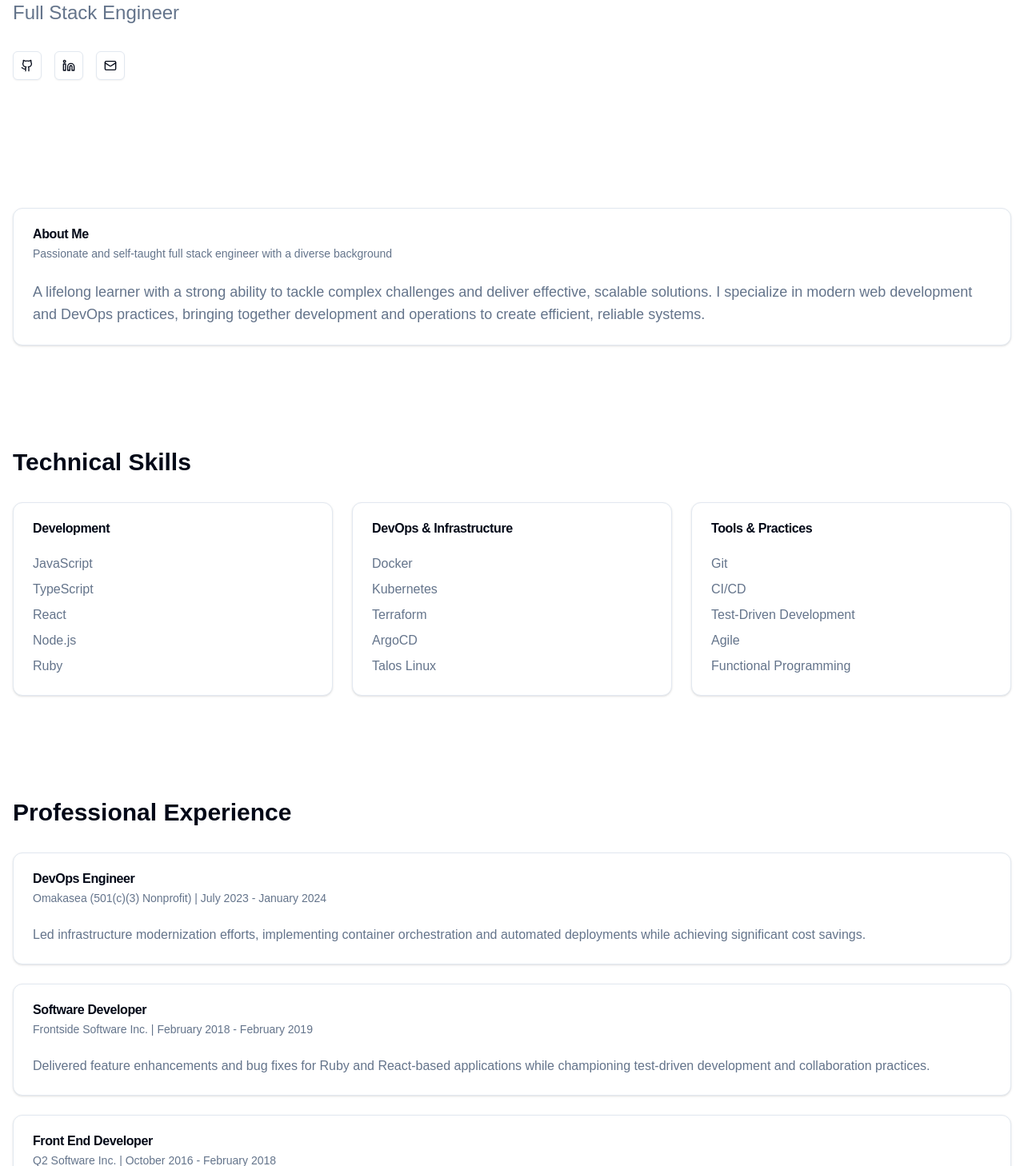
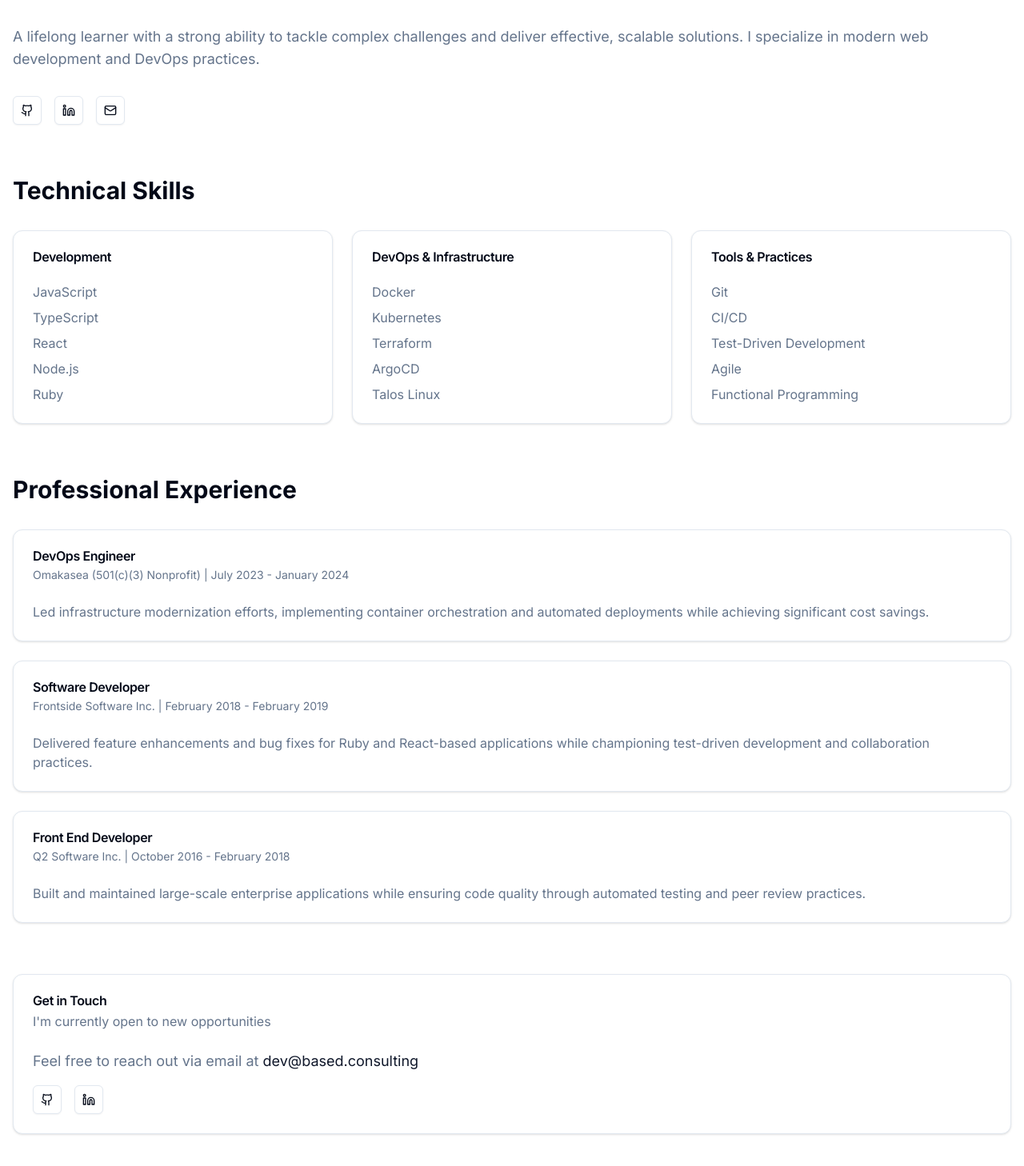
Before and after one commit to GooeyTuxedo/portfolio, a Next.js app: page /portfolio in a window 1280 px wide. Shown: the part 172-1630 px from the top of the page at 80% size. Built offline with nearby package versions, Linux system fonts and the light colour scheme.

Commit message:
add fix for ssr hydration warning

```diff
--- a/src/app/layout.tsx
+++ b/src/app/layout.tsx
@@ -1,33 +1,24 @@
-import type { Metadata } from "next";
-import { Geist, Geist_Mono } from "next/font/google";
-import { ThemeProvider } from "@/components/theme-provider";
-import "./globals.css";
+import type { Metadata } from 'next';
+import { Inter } from 'next/font/google';
+import './globals.css';
+import { ThemeProvider } from 'next-themes';
 
-const geistSans = Geist({
-  variable: "--font-geist-sans",
-  subsets: ["latin"],
-});
-
-const geistMono = Geist_Mono({
-  variable: "--font-geist-mono",
-  subsets: ["latin"],
-});
+const inter = Inter({ subsets: ['latin'] });
 
 export const metadata: Metadata = {
-  title: "David Keathley",
-  description: "Portfolio website",
+  title: 'David Keathley - Full Stack Engineer',
+  description: 'Portfolio website of David Keathley, Full Stack Engineer',
 };
 
 export default function RootLayout({
   children,
-}: Readonly<{
+}: {
   children: React.ReactNode;
-}>) {
+}) {
   return (
-    <html lang="en">
-      <body
-        className={`${geistSans.variable} ${geistMono.variable} antialiased`}
-      >
+    <html lang="en" suppressHydrationWarning>
+      <head />
+      <body className={inter.className}>
         <ThemeProvider
           attribute="class"
           defaultTheme="system"
--- a/src/app/portfolio/page.tsx
+++ b/src/app/portfolio/page.tsx
@@ -1,11 +1,11 @@
-"use client";
+'use client';
 
-import React, { useEffect, useState } from 'react';
+import React from 'react';
+import { useTheme } from "next-themes";
 import { Button } from "@/components/ui/button";
-import { Card, CardContent, CardDescription, CardHeader, CardTitle } from "@/components/ui/card";
-import { Github, Linkedin, Mail, Moon, Sun } from "lucide-react";
+import { Card, CardContent, CardHeader, CardTitle } from "@/components/ui/card";
+import { Github, Linkedin, Mail, Sun, Moon } from "lucide-react";
 import { motion } from "framer-motion";
-import { useTheme } from "next-themes";
 
 const fadeInUp = {
   initial: { opacity: 0, y: 20 },
@@ -13,48 +13,84 @@ const fadeInUp = {
   transition: { duration: 0.6 }
 };
 
-const staggerChildren = {
+const ExperienceCard = ({ title, company, period, description }: { title: string, company:string, period: string, description: string }) => (
+  <motion.div variants={fadeInUp}>
+    <Card className="hover:shadow-lg transition-shadow">
+      <CardHeader>
+        <CardTitle>{title}</CardTitle>
+        <p className="text-sm text-muted-foreground">{company} | {period}</p>
+      </CardHeader>
+      <CardContent>
+        <p className="text-muted-foreground">{description}</p>
+      </CardContent>
+    </Card>
+  </motion.div>
+);
+
+const SkillCard = ({ title, skills }: { title: string, skills: string[] }) => (
+  <motion.div variants={fadeInUp}>
+    <Card className="h-full hover:shadow-lg transition-shadow">
+      <CardHeader>
+        <CardTitle>{title}</CardTitle>
+      </CardHeader>
+      <CardContent>
+        <ul className="list-none space-y-2">
+          {skills.map((skill, index) => (
+            <li key={index} className="text-muted-foreground">{skill}</li>
+          ))}
+        </ul>
+      </CardContent>
+    </Card>
+  </motion.div>
+);
+
+const Portfolio = () => {
+  const [mounted, setMounted] = React.useState(false);
+  const { theme, setTheme } = useTheme();
+
+  React.useEffect(() => {
+    setMounted(true);
+  }, []);
+
+  // Initial render with no theme-dependent elements
+  if (!mounted) {
+    return (
+      <div className="min-h-screen bg-background">
+        <div className="container mx-auto px-4 py-16">
+          <h1 className="text-4xl font-bold">David Keathley</h1>
+          <p className="text-xl">Full Stack Engineer</p>
+        </div>
+      </div>
+    );
+  }
+
+  return (
+    <div className="min-h-screen bg-background transition-colors duration-300">
+      {/* Theme Toggle */}
+      <div className="fixed top-4 right-4 z-50">
+        <Button
+          variant="outline"
+          size="icon"
+          onClick={() => setTheme(theme === 'dark' ? 'light' : 'dark')}
+        >
+          <Sun className="h-6 w-6 rotate-0 scale-100 transition-all dark:-rotate-90 dark:scale-0" />
+          <Moon className="absolute h-6 w-6 rotate-90 scale-0 transition-all dark:rotate-0 dark:scale-100" />
+        </Button>
+      </div>
+
+      {/* Main Content */}
+      <motion.div
+        className="container mx-auto px-4 py-16"
+        initial="initial"
+        animate="animate"
+        variants={{
           animate: {
             transition: {
               staggerChildren: 0.1
             }
           }
-};
-
-const Portfolio = () => {
-  const { theme, setTheme } = useTheme();
-  const [mounted, setMounted] = useState(false);
-
-  // Prevent hydration mismatch by only rendering theme toggle after mount
-  useEffect(() => {
-    setMounted(true);
-  }, []);
-
-  return (
-    <div className="min-h-screen bg-background transition-colors duration-300">
-      {/* Theme Toggle */}
-      {mounted && (
-        <div className="fixed top-4 right-4 z-50">
-          <Button
-            variant="outline"
-            size="icon"
-            onClick={() => setTheme(theme === 'dark' ? 'light' : 'dark')}
-            className="backdrop-blur-sm"
+        }}
       >
-            <Sun className="h-6 w-6 rotate-0 scale-100 transition-all dark:rotate-90 dark:scale-0" />
-            <Moon className="absolute h-6 w-6 rotate-90 scale-0 transition-all dark:rotate-0 dark:scale-100" />
-          </Button>
-        </div>
-      )}
-
-      {/* Header/Hero Section */}
-      <motion.header
-        className="container mx-auto px-4 py-16 md:py-24"
-        initial="initial"
-        animate="animate"
-        variants={staggerChildren}
-      >
-        <div className="space-y-4">
         <motion.h1
           className="text-4xl md:text-6xl font-bold"
           variants={fadeInUp}
@@ -62,66 +98,56 @@ const Portfolio = () => {
           David Keathley
         </motion.h1>
         <motion.p
-            className="text-xl md:text-2xl text-muted-foreground"
+          className="text-xl md:text-2xl text-muted-foreground mt-4"
           variants={fadeInUp}
         >
           Full Stack Engineer
         </motion.p>
+        <motion.p
+          className="mt-8 text-lg text-muted-foreground"
+          variants={fadeInUp}
+        >
+          A lifelong learner with a strong ability to tackle complex challenges and deliver effective,
+          scalable solutions. I specialize in modern web development and DevOps practices.
+        </motion.p>
+
         <motion.div
-            className="flex gap-4 pt-4"
+          className="flex gap-4 mt-8"
           variants={fadeInUp}
         >
           <Button variant="outline" size="icon" className="hover:scale-110 transition-transform">
-              <a href="https://github.com/GooeyTuxedo" className="p-1">
+            <a href="https://github.com/GooeyTuxedo" className="p-1" target="_blank" rel="noopener noreferrer">
               <Github className="h-6 w-6" />
+              <span className="sr-only">GitHub Profile</span>
             </a>
           </Button>
           <Button variant="outline" size="icon" className="hover:scale-110 transition-transform">
-              <a href="https://linkedin.com/in/thedavidkeathley" className="p-1">
+            <a href="https://linkedin.com/in/thedavidkeathley" className="p-1" target="_blank" rel="noopener noreferrer">
               <Linkedin className="h-6 w-6" />
+              <span className="sr-only">LinkedIn Profile</span>
             </a>
           </Button>
           <Button variant="outline" size="icon" className="hover:scale-110 transition-transform">
             <a href="mailto:dev@based.consulting" className="p-1">
               <Mail className="h-6 w-6" />
+              <span className="sr-only">Email Contact</span>
             </a>
           </Button>
         </motion.div>
-        </div>
-      </motion.header>
-
-      {/* About Section */}
-      <motion.section
-        className="container mx-auto px-4 py-16"
-        initial={{ opacity: 0, y: 20 }}
-        whileInView={{ opacity: 1, y: 0 }}
-        viewport={{ once: true }}
-        transition={{ duration: 0.6 }}
-      >
-        <Card className="bg-card">
-          <CardHeader>
-            <CardTitle>About Me</CardTitle>
-            <CardDescription>
-              Passionate and self-taught full stack engineer with a diverse background
-            </CardDescription>
-          </CardHeader>
-          <CardContent className="prose prose-lg">
-            <p className="text-lg text-muted-foreground">
-              A lifelong learner with a strong ability to tackle complex challenges and deliver effective,
-              scalable solutions. I specialize in modern web development and DevOps practices,
-              bringing together development and operations to create efficient, reliable systems.
-            </p>
-          </CardContent>
-        </Card>
-      </motion.section>
 
         {/* Skills Section */}
         <motion.section
-        className="container mx-auto px-4 py-16"
+          className="mt-16"
           initial="initial"
           whileInView="animate"
           viewport={{ once: true }}
-        variants={staggerChildren}
+          variants={{
+            animate: {
+              transition: {
+                staggerChildren: 0.1
+              }
+            }
+          }}
         >
           <motion.h2
             className="text-3xl font-bold mb-8"
@@ -147,11 +173,17 @@ const Portfolio = () => {
 
         {/* Experience Section */}
         <motion.section
-        className="container mx-auto px-4 py-16"
+          className="mt-16"
           initial="initial"
           whileInView="animate"
           viewport={{ once: true }}
-        variants={staggerChildren}
+          variants={{
+            animate: {
+              transition: {
+                staggerChildren: 0.1
+              }
+            }
+          }}
         >
           <motion.h2
             className="text-3xl font-bold mb-8"
@@ -183,62 +215,58 @@ const Portfolio = () => {
 
         {/* Contact Section */}
         <motion.section
-        className="container mx-auto px-4 py-16"
-        initial={{ opacity: 0, y: 20 }}
-        whileInView={{ opacity: 1, y: 0 }}
+          className="mt-16"
+          initial="initial"
+          whileInView="animate"
           viewport={{ once: true }}
-        transition={{ duration: 0.6 }}
+          variants={{
+            animate: {
+              transition: {
+                staggerChildren: 0.1
+              }
+            }
+          }}
         >
           <Card>
             <CardHeader>
               <CardTitle>Get in Touch</CardTitle>
-            <CardDescription>
+              <p className="text-muted-foreground">
                 I'm currently open to new opportunities
-            </CardDescription>
+              </p>
             </CardHeader>
             <CardContent>
+              <div className="space-y-4">
+
               <p className="text-lg text-muted-foreground">
                 Feel free to reach out via email at{' '}
-              <a href="mailto:dev@based.consulting" className="text-primary hover:underline">
+                <a
+                  href="mailto:dev@based.consulting"
+                  className="text-primary hover:underline"
+                  >
                   dev@based.consulting
                 </a>
               </p>
+              <div className="flex gap-4">
+                  <Button variant="outline" size="icon" className="hover:scale-110 transition-transform">
+                    <a href="https://github.com/GooeyTuxedo" className="p-1" target="_blank" rel="noopener noreferrer">
+                      <Github className="h-6 w-6" />
+                      <span className="sr-only">GitHub Profile</span>
+                    </a>
+                  </Button>
+                  <Button variant="outline" size="icon" className="hover:scale-110 transition-transform">
+                    <a href="https://linkedin.com/in/thedavidkeathley" className="p-1" target="_blank" rel="noopener noreferrer">
+                      <Linkedin className="h-6 w-6" />
+                      <span className="sr-only">LinkedIn Profile</span>
+                    </a>
+                  </Button>
+                </div>
+              </div>
             </CardContent>
           </Card>
         </motion.section>
+      </motion.div>
     </div>
   );
 };
 
-const SkillCard = ({ title, skills }: { title: string, skills: string[]}) => (
-  <motion.div variants={fadeInUp}>
-    <Card className="h-full hover:shadow-lg transition-shadow">
-      <CardHeader>
-        <CardTitle>{title}</CardTitle>
-      </CardHeader>
-      <CardContent>
-        <ul className="list-none space-y-2">
-          {skills.map((skill, index) => (
-            <li key={index} className="text-muted-foreground">{skill}</li>
-          ))}
-        </ul>
-      </CardContent>
-    </Card>
-  </motion.div>
-);
-
-const ExperienceCard = ({ title, company, period, description }: { title: string, company: string, period: string, description: string }) => (
-  <motion.div variants={fadeInUp}>
-    <Card className="hover:shadow-lg transition-shadow">
-      <CardHeader>
-        <CardTitle>{title}</CardTitle>
-        <CardDescription>{company} | {period}</CardDescription>
-      </CardHeader>
-      <CardContent>
-        <p className="text-muted-foreground">{description}</p>
-      </CardContent>
-    </Card>
-  </motion.div>
-);
-
 export default Portfolio;
```
Lines whose indentation alone changed are shown as unchanged.
